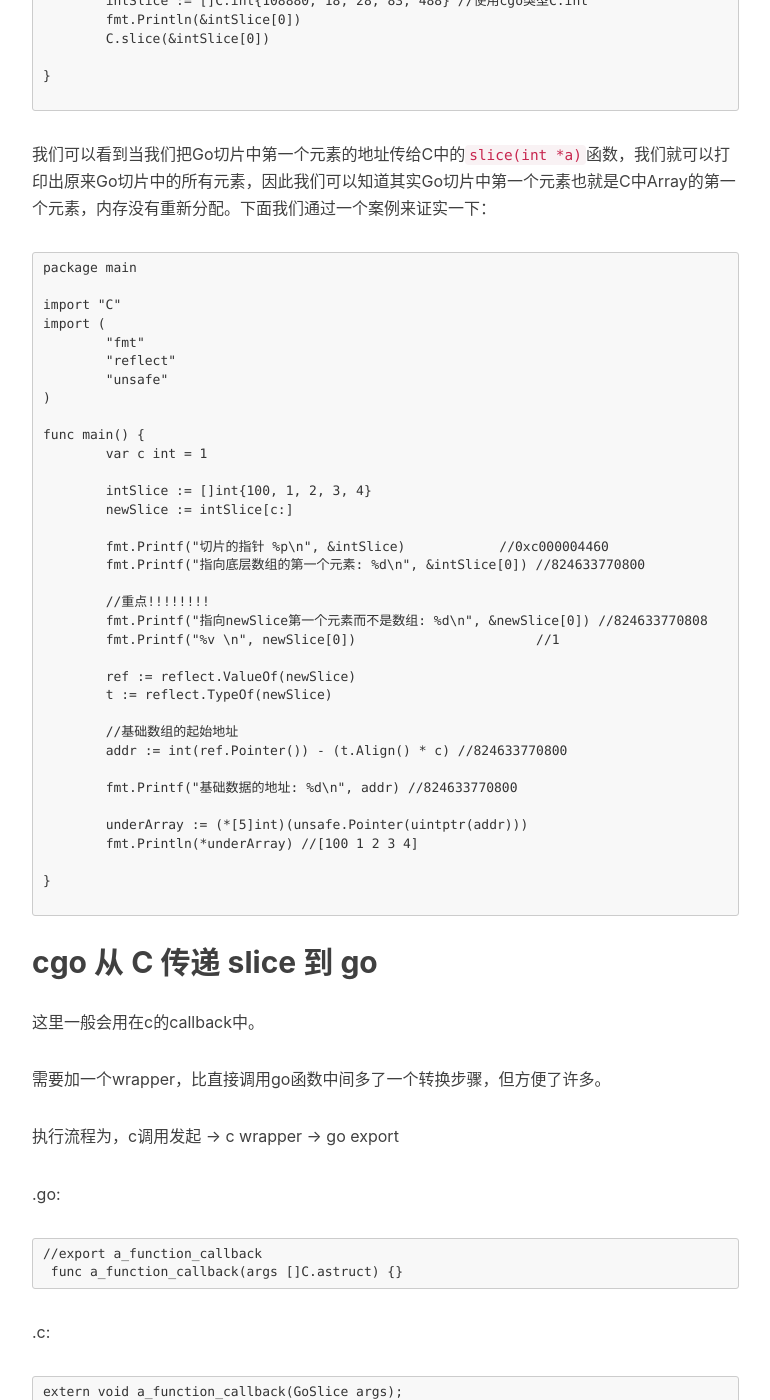
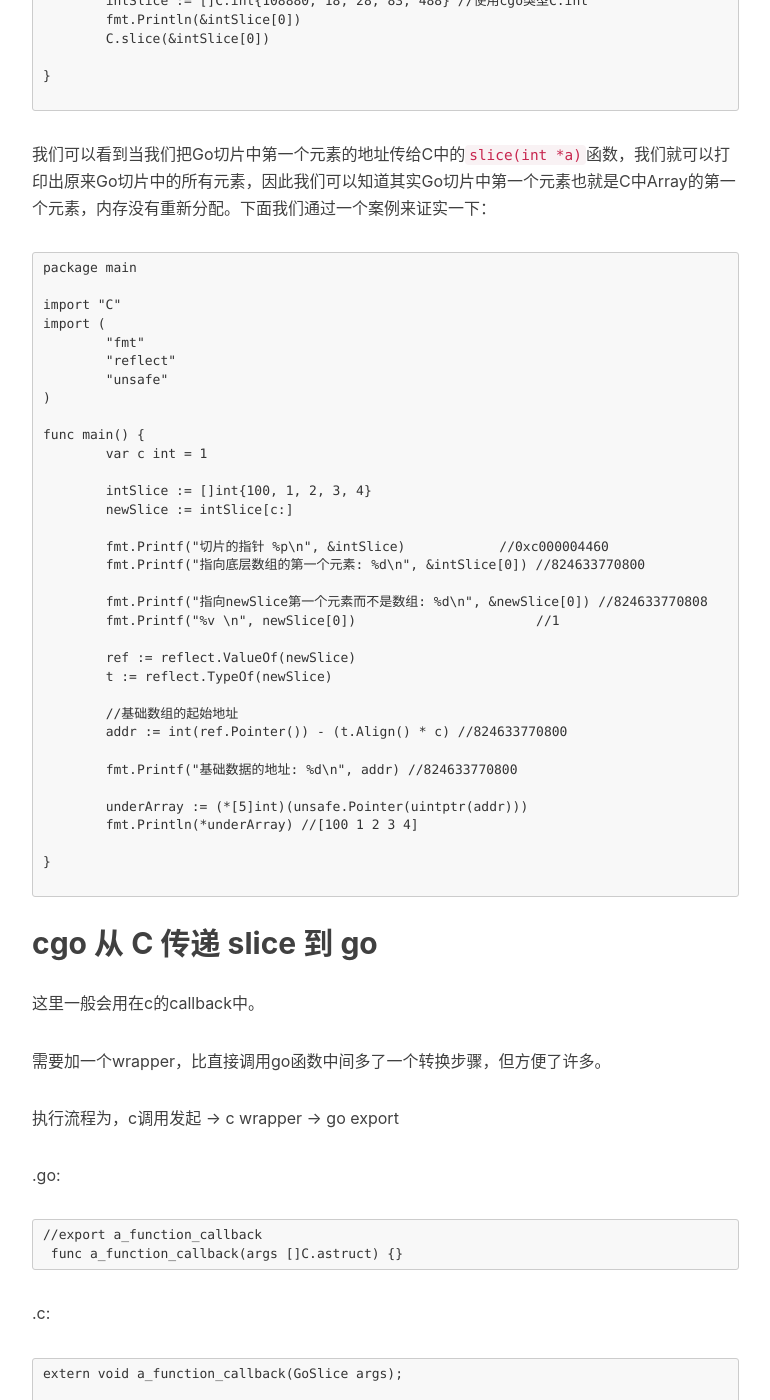
Before and after one commit to chenquan/chenquan.github.io, a Jekyll site: the page built from _posts/2019-08-21-Go切片与C数组转换.md, in a window 1280 px wide and 1400 px high, scrolled down 994 px. Shown: the whole window, without its empty margins (233-1003 px from the left). Built offline with Jekyll 4.4.1, drawn with Linux system fonts in a browser that asks for light colours; nearby versions of some CDN libraries; comment, search, counter and statistics services are not loaded.

```diff
--- a/_config.yml
+++ b/_config.yml
@@ -12,7 +12,7 @@ baseurl: ""                             # for example, '/blog' if your blog host
 
 # SNS settings
 RSS:
-weibo_username:    3518528120
+# weibo_username:    3518528120
 zhihu_username:     chenquan.im
 github_username:    ChenQuan
 ##twitter_username:   huxpro
--- a/_posts/2019-08-21-Go切片与C数组转换.md
+++ b/_posts/2019-08-21-Go切片与C数组转换.md
@@ -64,7 +64,6 @@ func main() {
 	fmt.Printf("切片的指针 %p\n", &intSlice)            //0xc000004460
 	fmt.Printf("指向底层数组的第一个元素: %d\n", &intSlice[0]) //824633770800
 
-	//重点!!!!!!!!
 	fmt.Printf("指向newSlice第一个元素而不是数组: %d\n", &newSlice[0]) //824633770808
 	fmt.Printf("%v \n", newSlice[0])                       //1
 
```
